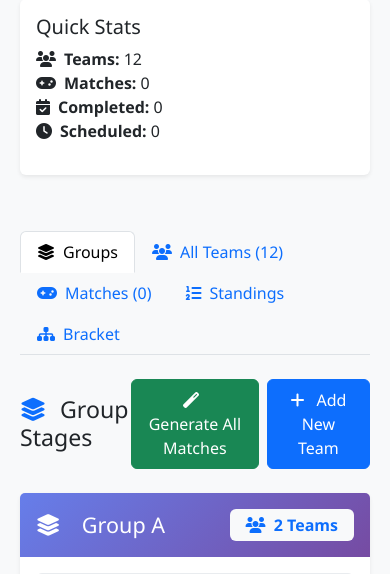
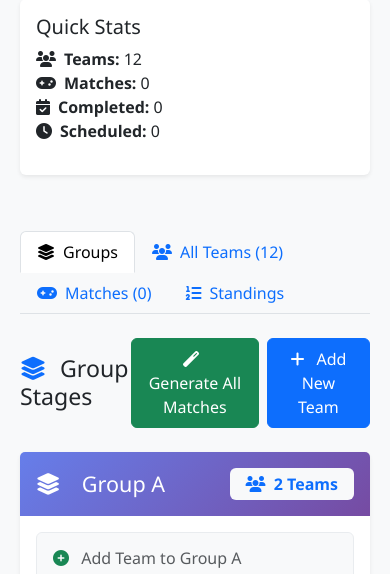
Before and after one commit to matheus223ou/soccer-championship, a Flask app: page /tournament/1 in a window 390 px wide; the page is wider, and only the part inside the window is pictured. Shown: the part 509-1083 px from the top of that part. Run offline with Flask 3, Linux system fonts and the light colour scheme; data comes from the database, SQL or seed files in the repository; data that the repository does not hold is empty; some libraries are stand-ins or nearby versions.

Commit message:
Remove Bracket tab and fix knockout mobile layout"

```diff
--- a/templates/tournaments/view.html
+++ b/templates/tournaments/view.html
@@ -78,11 +78,6 @@
         <li class="nav-item" role="presentation">
             <button class="nav-link" id="standings-tab" data-bs-toggle="tab" data-bs-target="#standings" type="button" role="tab">
                 <i class="fas fa-list-ol me-2"></i>Standings
-            </button>
-        </li>
-        <li class="nav-item" role="presentation">
-            <button class="nav-link" id="bracket-tab" data-bs-toggle="tab" data-bs-target="#bracket" type="button" role="tab">
-                <i class="fas fa-sitemap me-2"></i>Bracket
             </button>
         </li>
     </ul>
@@ -647,26 +642,6 @@
                 </div>
             {% endif %}
         </div>
-
-                 <!-- Bracket Tab -->
-         <div class="tab-pane fade" id="bracket" role="tabpanel">
-             <h3>Tournament Bracket</h3>
-             <div class="text-center py-5">
-                 <i class="fas fa-sitemap fa-3x text-muted mb-3"></i>
-                 <h4 class="text-muted">Bracket View</h4>
-                 <p class="text-muted">Tournament bracket will be displayed here once knockout stages begin.</p>
-                 <div class="d-flex justify-content-center gap-2">
-                     {% if tournament.can_start_knockout() %}
-                     <a href="{{ url_for('tournament.knockout_management', tournament_id=tournament.id) }}" class="btn btn-warning">
-                         <i class="fas fa-trophy me-2"></i>Manage Knockout Stage
-                     </a>
-                     {% endif %}
-                     <a href="{{ url_for('tournament.tournament_bracket', tournament_id=tournament.id) }}" class="btn btn-primary">
-                         <i class="fas fa-eye me-2"></i>View Full Bracket
-                     </a>
-                 </div>
-             </div>
-         </div>
     </div>
 
     <!-- Action Buttons -->
```
Also changed, not shown: templates/tournaments/knockout.html (+0 -22 lines).
